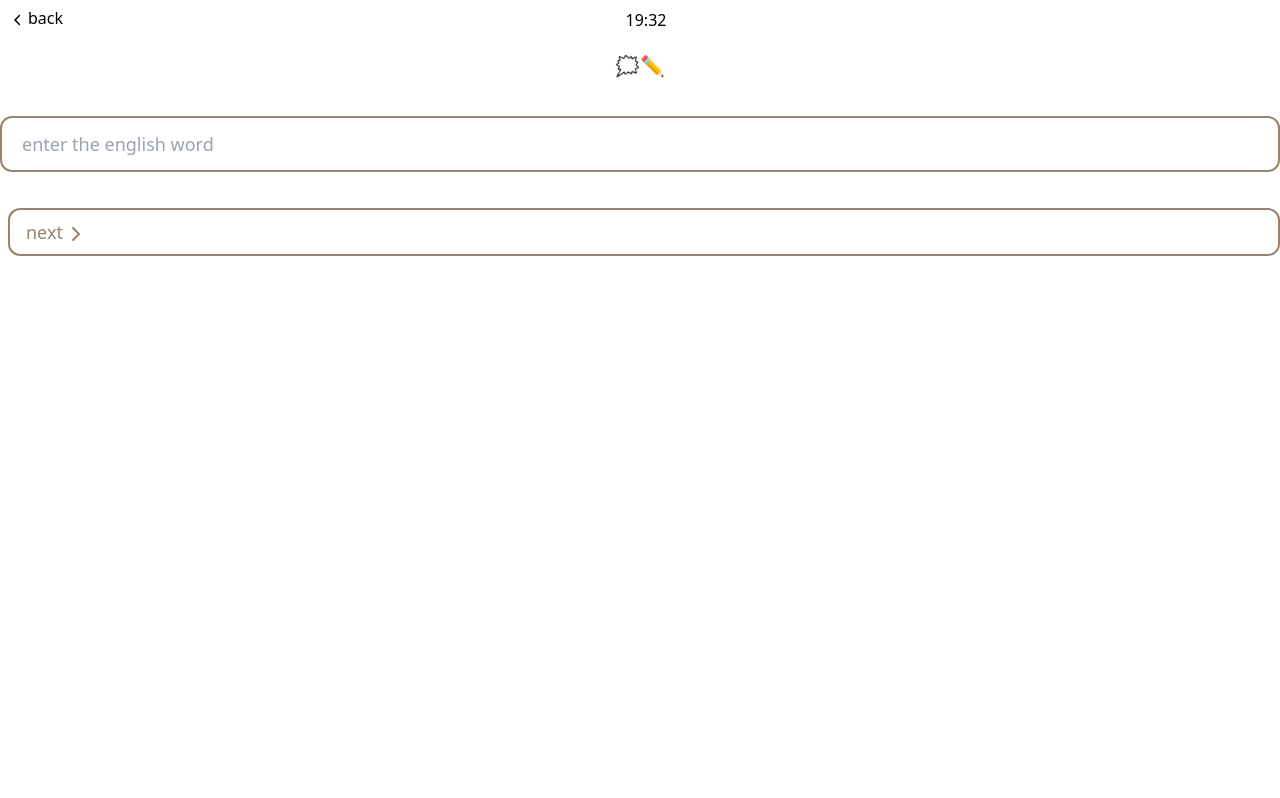
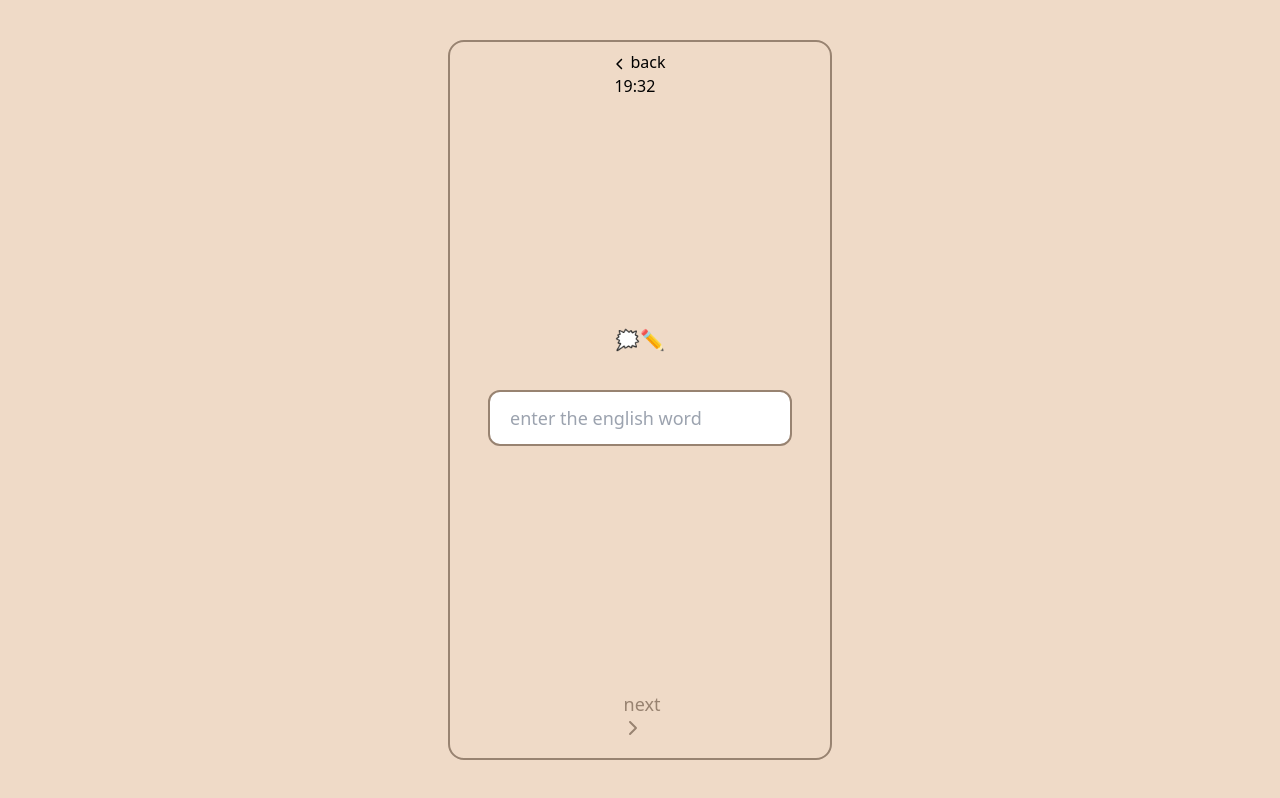
Before and after one commit to vladk7072/react-engwords-app, a React (Create React App) app: page /adding-words in a window 1280 px wide. Built offline with nearby package versions, Linux system fonts and the light colour scheme.

Commit message:
chore: non commit

```diff
--- a/src/app.scss
+++ b/src/app.scss
@@ -2,18 +2,18 @@
 @tailwind components;
 @tailwind utilities;
 
-// .main {
-//   @apply h-[100vh] bg-[#efdac7] flex items-center justify-center px-3 font-sans font-normal;
+.main {
+  @apply h-[100vh] bg-[#efdac7] flex items-center justify-center px-3 font-sans font-normal;
+}
+.wrapper {
+  @apply max-w-sm mx-auto w-[100%] h-[90vh] overflow-hidden border-2 border-[#988371] rounded-2xl flex items-center justify-between flex-col px-3 pb-4 pt-2 sm:px-4 sm:pb-6 sm:pt-3;
+}
+// .top {
+//   @apply font-medium flex justify-between items-center w-[100%] pl-3 pb-5 pt-2;
 // }
-// .wrapper {
-//   @apply max-w-sm mx-auto w-[100%] h-[90vh] overflow-hidden border-2 border-[#988371] rounded-2xl flex items-center justify-between flex-col px-3 pb-4 pt-2 sm:px-4 sm:pb-6 sm:pt-3;
+// .button {
+//   @apply px-4 py-2 flex items-center border-2 rounded-xl hover:cursor-pointer select-none border-[#988371] text-[#988371] active:bg-[#c9b7a7];
 // }
-.top {
-  @apply font-medium flex justify-between items-center w-[100%] pl-3 pb-5 pt-2;
-}
-.button {
-  @apply px-4 py-2 flex items-center border-2 rounded-xl hover:cursor-pointer select-none border-[#988371] text-[#988371] active:bg-[#c9b7a7];
-}
 .word {
   @apply rounded w-[100%] text-center px-1 py-[5%] sm:px-2 sm:py-[10%] h-[100%] flex flex-col justify-around;
   &__text {
```
